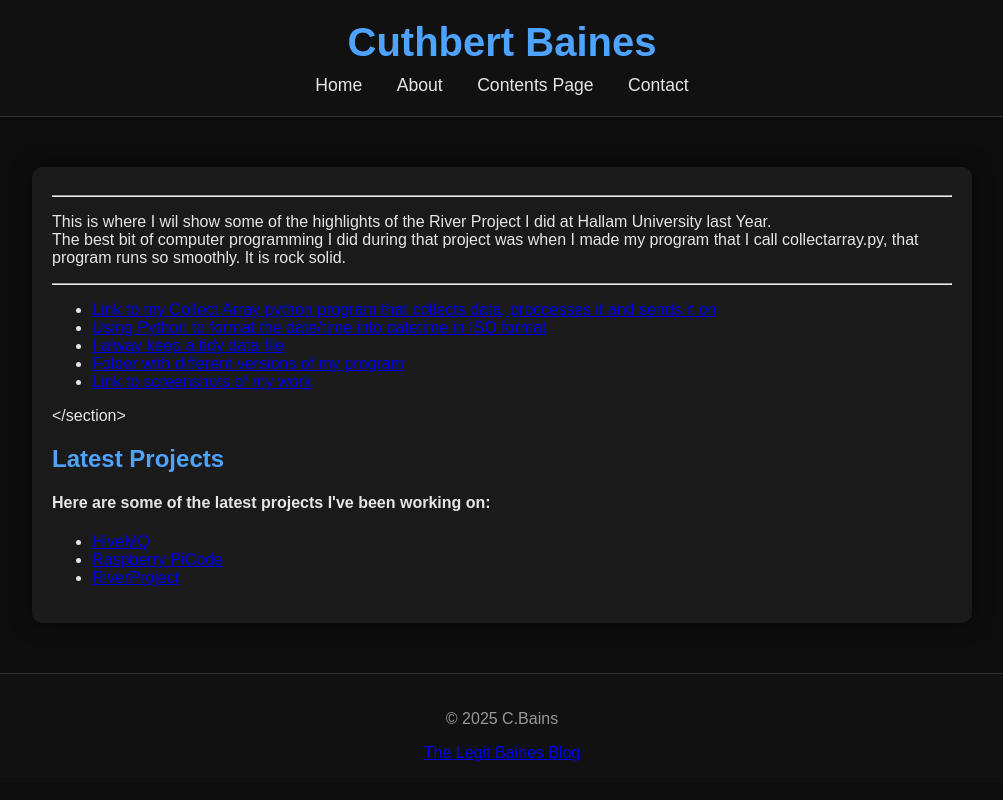
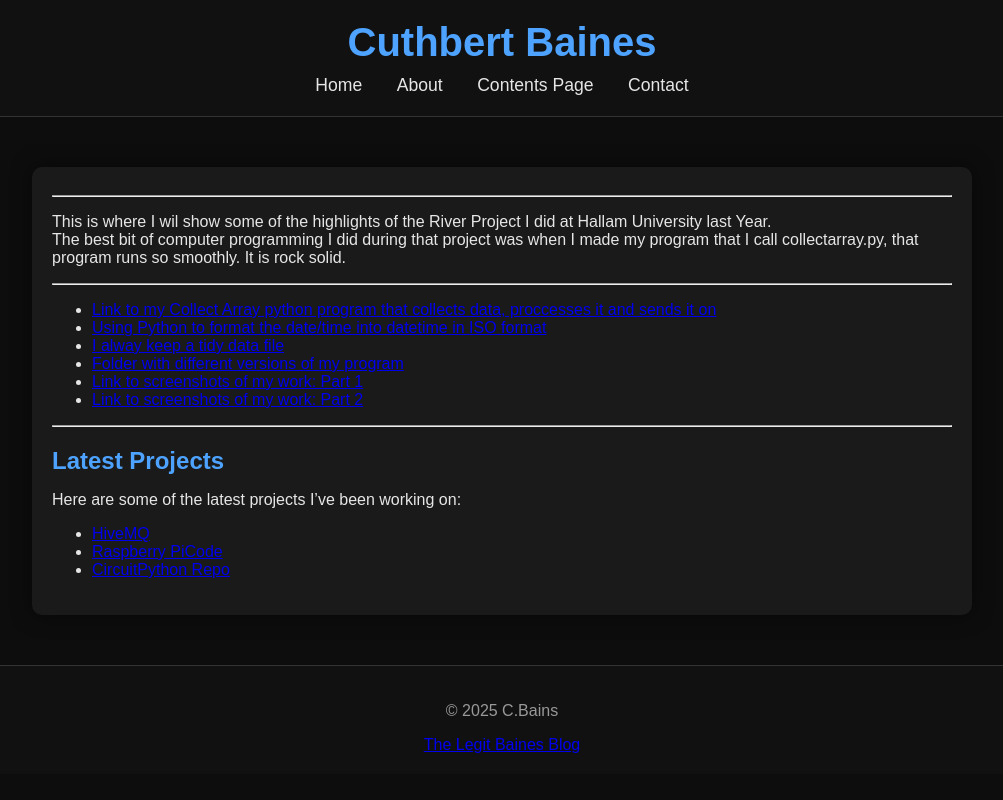
Before and after one commit to cuthbert86/cuthbert86.github.io, a Jekyll site: the page built from River_Project.md, in a window 1280 px wide. Shown: the top 800 px of the page, without its empty margins (138-1141 px from the left). Built offline with Jekyll 4.4.1, drawn with Linux system fonts in a browser that asks for light colours.

Commit message:
Update River_Project.md

```diff
--- a/River_Project.md
+++ b/River_Project.md
@@ -14,22 +14,19 @@ collectarray.py, that program runs so smoothly. It is rock solid.
 
 ---
 
-<ul class="text-white">
-        <li><a class="link-body-emphasis" href="https://github.com/cuthbert86/RiverProject/blob/main/portfolio-20250224T133320Z-001/portfolio/versionmay17.py">Link to my Collect Array python program that collects data, proccesses it and sends it on</a></li>
-        <li><a class="link-body-emphasis" href="https://github.com/cuthbert86/RiverProject/blob/main/portfolio-20250224T133320Z-001/portfolio/datetime1.py">Using Python to format the date/time into datetime in ISO format</a></li>
-        <li><a class="link-body-emphasis" href="https://github.com/cuthbert86/RiverProject/blob/main/portfolio-20250224T133320Z-001/portfolio/store2.csv">I alway keep a tidy data file</a></li>
-        <li><a class="link-body-emphasis" href="https://github.com/cuthbert86/RiverProject">Folder with different versions of my program</a></li>
-        <li><a class="link-body-emphasis" href="screenshots.html">Link to screenshots of my work</a></li>
-    </ul>
+- [Link to my Collect Array python program that collects data, proccesses it and sends it on](https://github.com/cuthbert86/RiverProject/blob/main/coolllectarray.py)
+- [Using Python to format the date/time into datetime in ISO format](https://github.com/cuthbert86/RiverProject/blob/main/portfolio-20250224T133320Z-001/portfolio/datetime1.py)
+- [I alway keep a tidy data file](/ScreenshotOfMyDataFile.png)
+- [Folder with different versions of my program](https://github.com/cuthbert86/RiverProject)
+- [Link to screenshots of my work: Part 1](screenshot_ofpythonPart1.png)
+- [Link to screenshots of my work: Part 2](screenshot_ofpythonPart2.png)
 
-</section>
+---
 
-<section>
-    <h2>Latest Projects</h2>
-        <h4>Here are some of the latest projects I've been working on:</h4>
-            <ul class="text-white">
-                <li><a class="link-body-emphasis" href="HiveMQ.html">HiveMQ</a></li>
-                <li><a class="link-body-emphasis" href="PiCode_showcase.md">Raspberry PiCode</a></li>
-                <li><a class="link-body-emphasis" href="River_Project.md">RiverProject</a></li>
-            </ul>
-</section>
+## Latest Projects
+
+Here are some of the latest projects I've been working on:
+
+- [HiveMQ](https://github.com/cuthbert86/PiCode/blob/Pico-code/hiveMQtest.py)
+- [Raspberry PiCode](PiCode_showcase)
+- [CircuitPython Repo](https://github.com/cuthbert86/CircuitPython)
```
